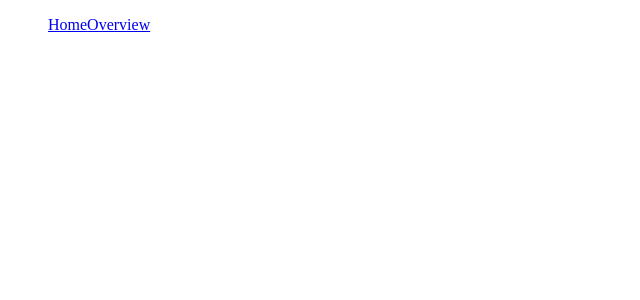
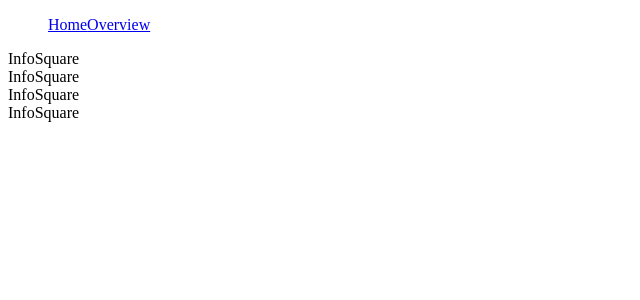
Before and after one commit to jaygoode/healthdash, a React (Create React App) app in the folder client/: page / in a window 1280 px wide. Shown: the top 300 px of the page, without its empty margins (0-640 px from the left). Built offline with nearby package versions, Linux system fonts and the light colour scheme.

Commit message:
added routing to all pages in app.tsx

```diff
--- a/client/src/App.tsx
+++ b/client/src/App.tsx
@@ -7,6 +7,10 @@ function App() {
   return (
     <BrowserRouter>
       <Navbar />
+      <Routes>
+        <Route path="" element={<InfoContainer />} />
+        <Route path="overview" element={<Overview />} />
+      </Routes>
     </BrowserRouter>
   );
 }
```
